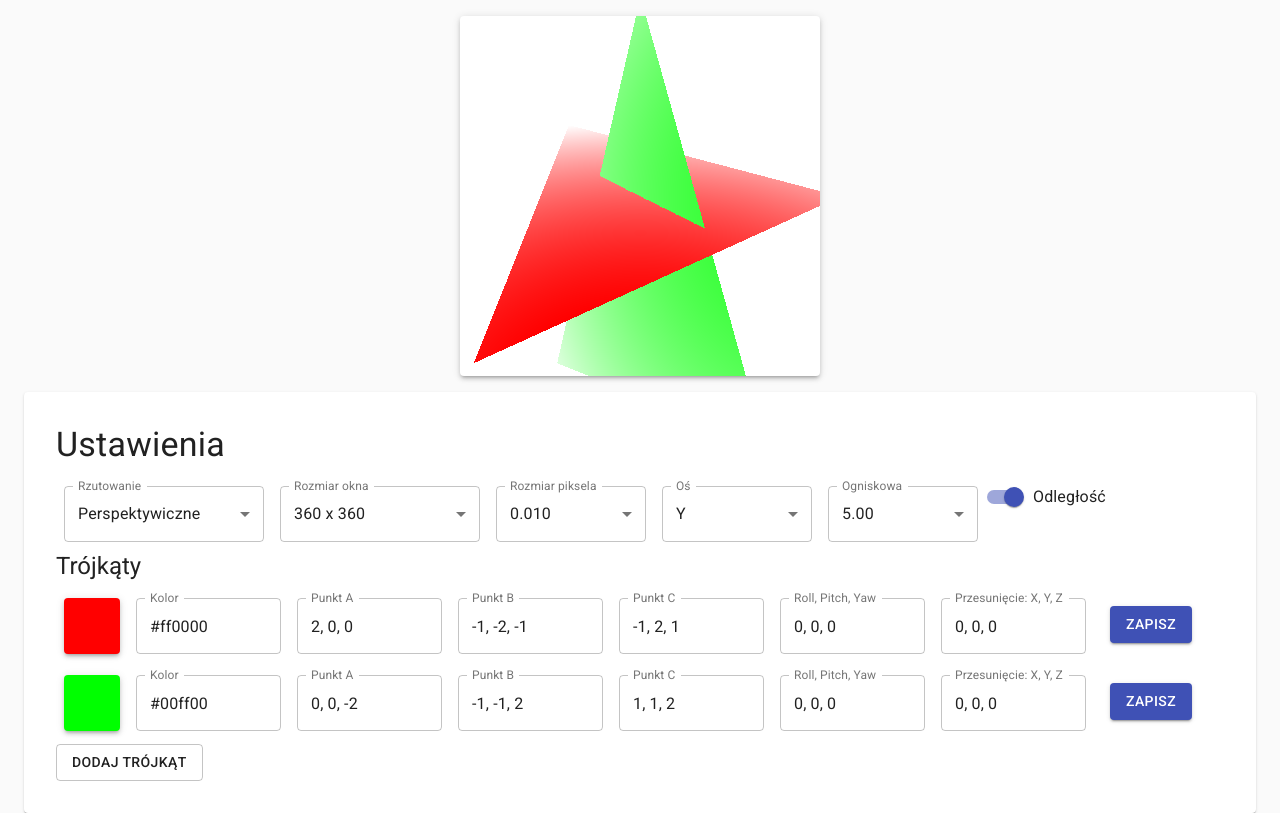
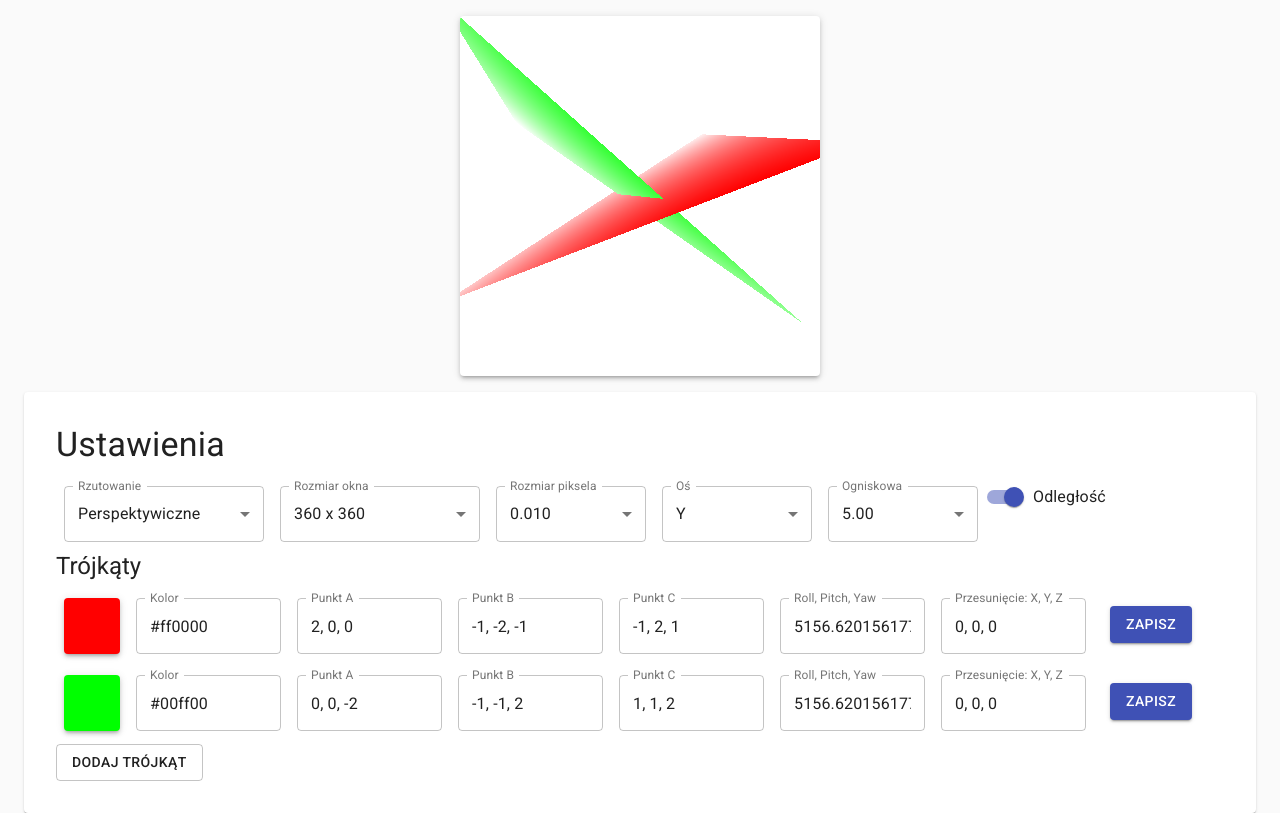
Before and after one commit to MikolajczukKamil/render-trojkatow, a React (Create React App) app: page / in a window 1280 px wide. Built offline with nearby package versions, Linux system fonts and the light colour scheme.

Commit message:
dane domyślne dla nr indeksu

```diff
--- a/src/ui-components/data/defaultValue.ts
+++ b/src/ui-components/data/defaultValue.ts
@@ -14,8 +14,8 @@ export const defaultValue: ParametersContextValue = {
   triangles: [
     {
       id: -1,
-      // rotation: [90, 9, 62].map(radToStr) as Vector3AsArray,
-      rotation: [0, 0, 0],
+      rotation: [90, 9, 62].map(radToStr) as Vector3AsArray,
+      // rotation: [0, 0, 0],
       move: [0, 0, 0],
       triangle: Triangle.of(
         [2, 0, 0],
@@ -26,8 +26,8 @@ export const defaultValue: ParametersContextValue = {
     },
     {
       id: -2,
-      // rotation: [90, 9, 62].map(radToStr) as Vector3AsArray,
-      rotation: [0, 0, 0],
+      rotation: [90, 9, 62].map(radToStr) as Vector3AsArray,
+      // rotation: [0, 0, 0],
       move: [0, 0, 0],
       triangle: Triangle.of(
         [0, 0, -2],
```
